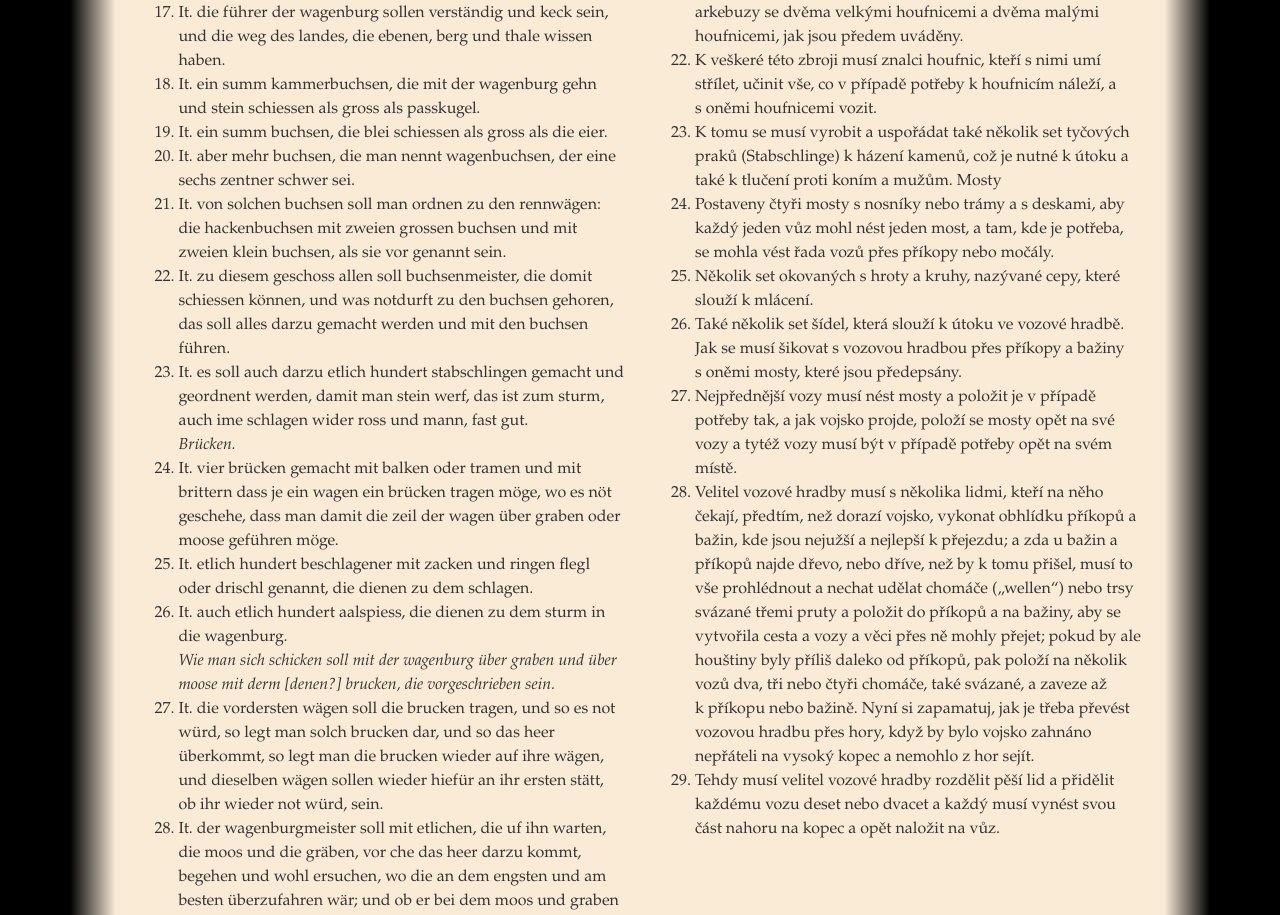
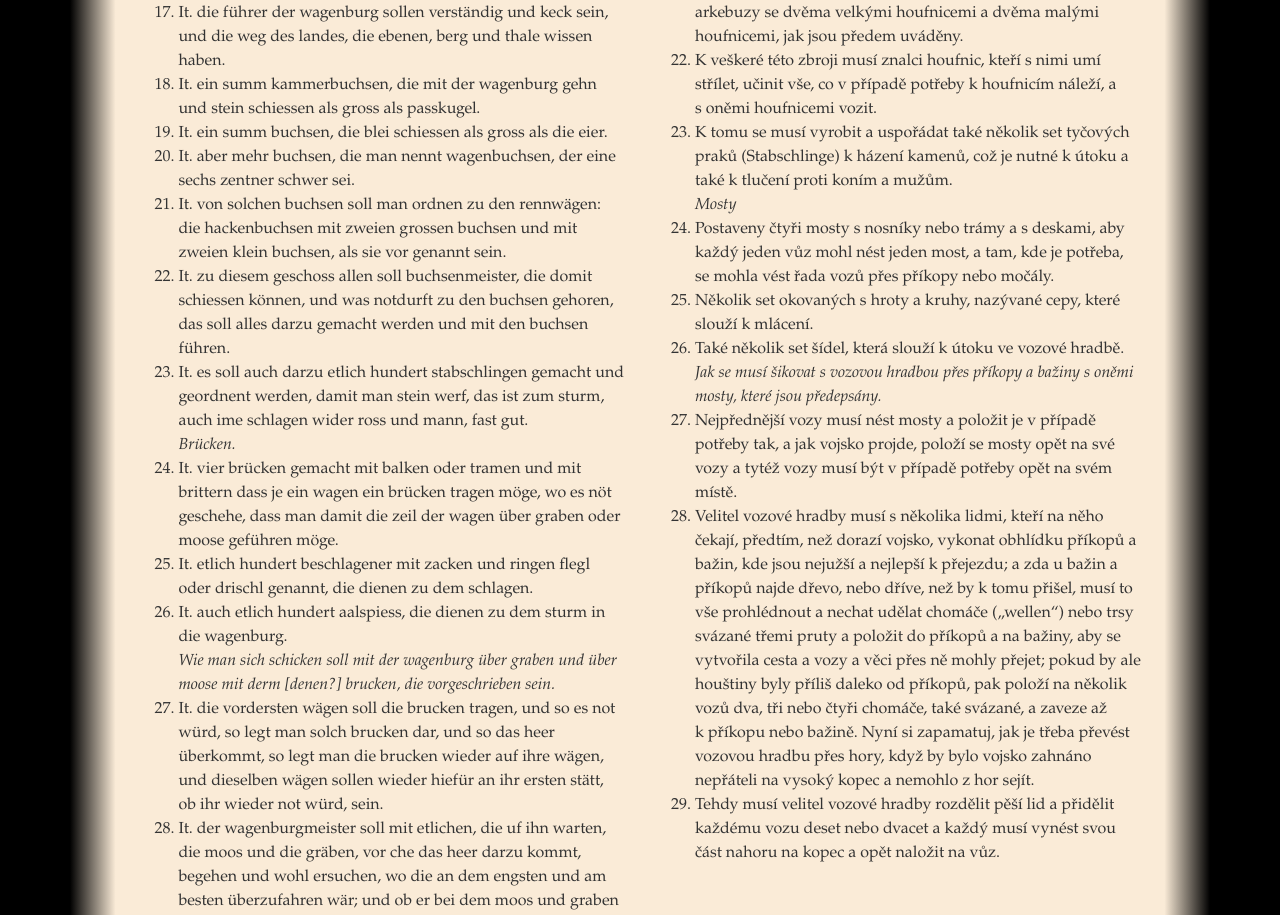
Before and after one commit to claryaldringen/tyrovsti.cz, a Next.js app: page /nemecke-vojenske-rady-a-spisy in a window 1280 px wide. Shown: the part 10049-10964 px from the top of the page. Built offline with nearby package versions, Linux system fonts and the light colour scheme.

Commit message:
Seldeneckuv rad

```diff
--- a/components/Articles/FilipaSeldeneckaRadVozovy.js
+++ b/components/Articles/FilipaSeldeneckaRadVozovy.js
@@ -701,7 +701,9 @@ export const FilipaSeldeneckaRadVozovy = () => (
             <li>
               K&nbsp;tomu se musí vyrobit a uspořádat také několik set tyčových
               praků (Stabschlinge) k&nbsp;házení kamenů, což je nutné
-              k&nbsp;útoku a také k&nbsp;tlučení proti koním a mužům. Mosty
+              k&nbsp;útoku a také k&nbsp;tlučení proti koním a mužům.
+              <br />
+              <i>Mosty</i>
             </li>
             <li>
               Postaveny čtyři mosty s&nbsp;nosníky nebo trámy a s&nbsp;deskami,
@@ -714,8 +716,12 @@ export const FilipaSeldeneckaRadVozovy = () => (
             </li>
             <li>
               Také několik set šídel, která slouží k&nbsp;útoku ve vozové
-              hradbě. Jak se musí šikovat s&nbsp;vozovou hradbou přes příkopy a
-              bažiny s&nbsp;oněmi mosty, které jsou předepsány.
+              hradbě.
+              <br />
+              <i>
+                Jak se musí šikovat s&nbsp;vozovou hradbou přes příkopy a bažiny
+                s&nbsp;oněmi mosty, které jsou předepsány.
+              </i>
             </li>
             <li>
               Nejpřednější vozy musí nést mosty a položit je v&nbsp;případě
```
